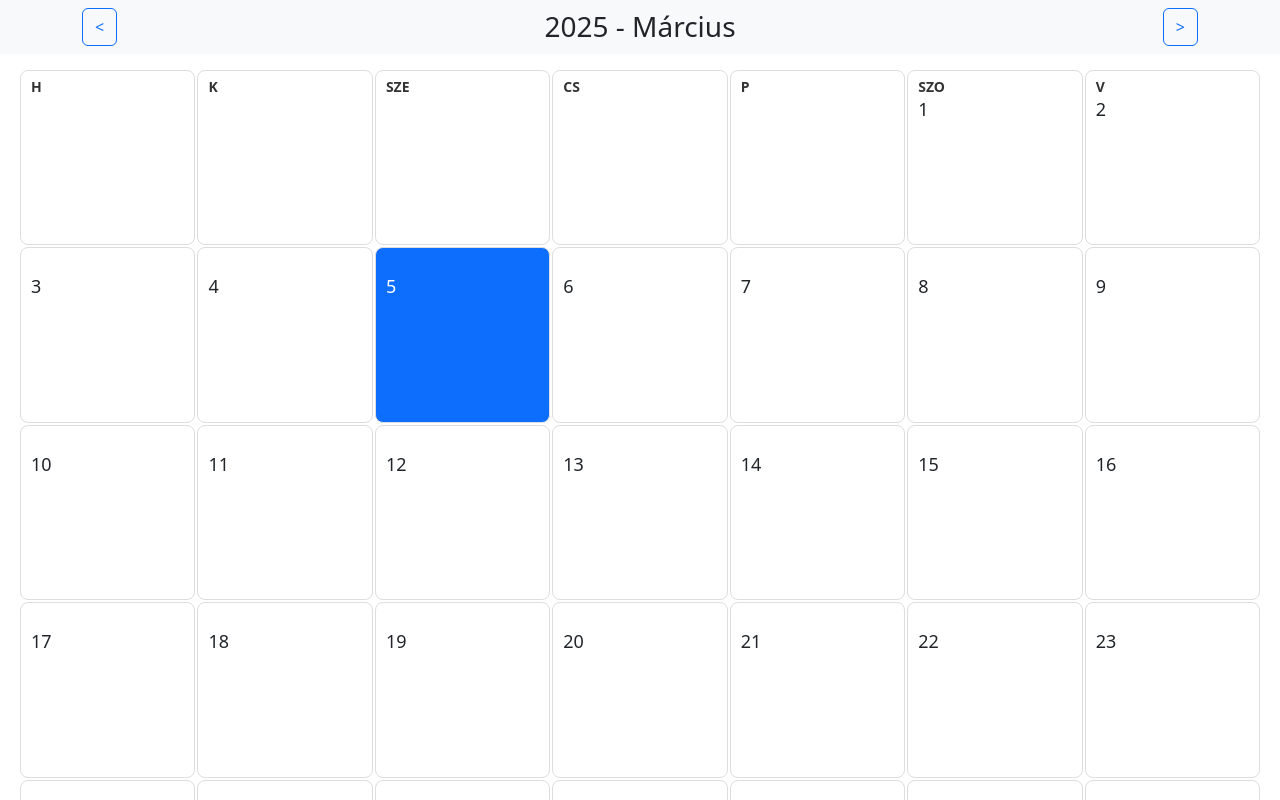
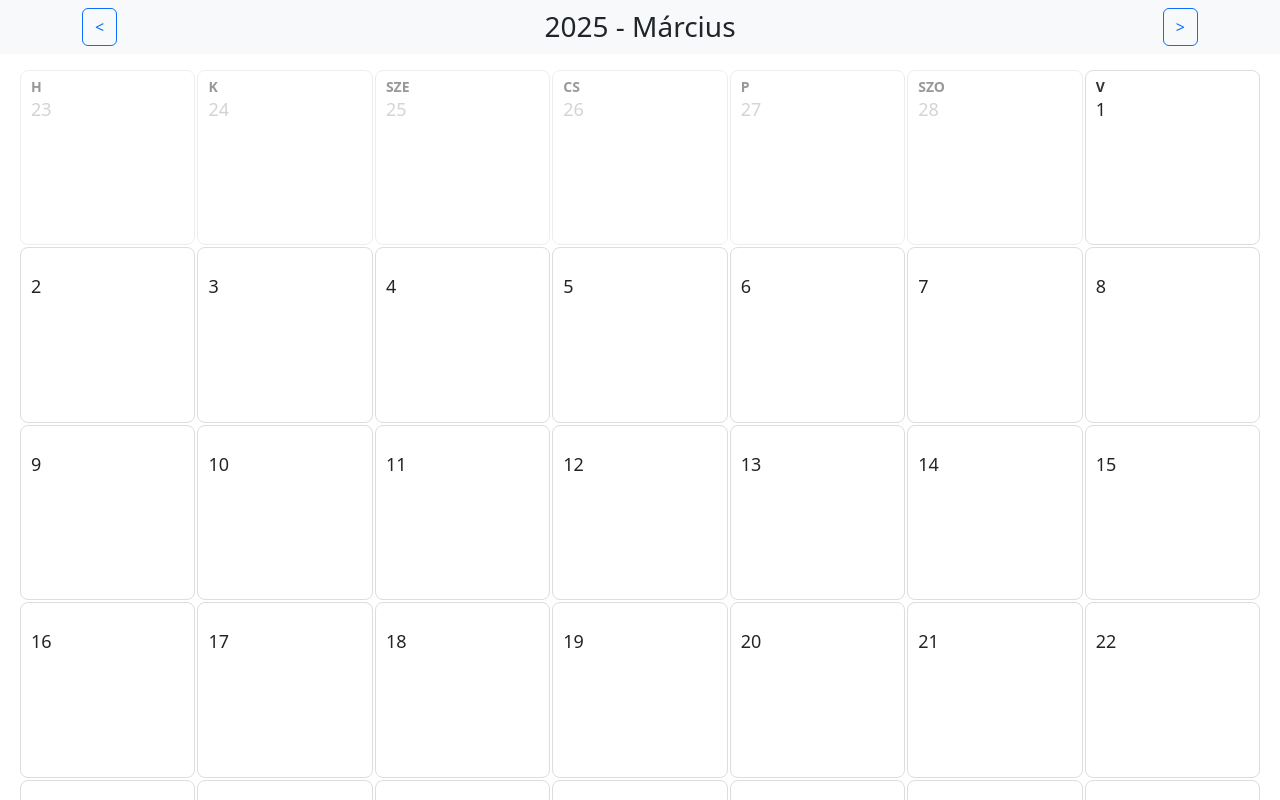
Before and after one commit to nellerk/SVCalendar, a SvelteKit app: page / in a window 1280 px wide. Shown: the top 800 px of the page. Built offline with nearby package versions, Linux system fonts and the light colour scheme.

Commit message:
PrevAndNextMonths

```diff
--- a/src/routes/+page.svelte
+++ b/src/routes/+page.svelte
@@ -20,21 +20,40 @@
 
     // A hónap napjainak generálása
     function generateCalendar(year, month) {
-      let firstDay = new Date(year, month, 1).getDay();
-      firstDay = firstDay === 0 ? 6 : firstDay - 1; // Hétfő legyen az első nap
+        let firstDay = new Date(year, month, 1).getDay(); // Az első nap hétindexe (0 = Vasárnap)
+        firstDay = firstDay === 0 ? 0 : firstDay; // Ha már vasárnappal kezdünk, akkor nincs eltolás
         let daysInMonth = new Date(year, month + 1, 0).getDate();
 
+        let prevMonthDays = new Date(year, month, 0).getDate(); // Az előző hónap napjainak száma
         let calendarDays = [];
-      for (let i = 0; i < firstDay; i++) {
-        calendarDays.push(null); // Üres napok az első hét elején
+
+        // **Előző hónap napjai** (Ha szükséges az első sor kitöltéséhez)
+        for (let i = firstDay - 1; i >= 0; i--) {
+            calendarDays.push({
+            day: prevMonthDays - i,
+            isCurrentMonth: false,
+            });
         }
 
+        // **Aktuális hónap napjai**
         for (let day = 1; day <= daysInMonth; day++) {
-        calendarDays.push(day);
+            calendarDays.push({
+            day: day,
+            isCurrentMonth: true,
+            });
+        }
+
+        // **Következő hónap napjai** (Kitöltjük a rácsot teljes 6 soros megjelenítésig)
+        while (calendarDays.length % 7 !== 0) {
+            calendarDays.push({
+            day: calendarDays.length % 7 + 1,
+            isCurrentMonth: false,
+            });
         }
 
         return calendarDays;
         }
+
 
     // Hónapváltás funkció
     function changeMonth(direction) {
@@ -63,19 +82,19 @@
     <!-- Naptár megjelenítés -->
 <div class="calendar-container">
     <div class="calendar-grid">
-        {#each generateCalendar($currentYear, $currentMonth) as day, index}
-            <div class="day-box {day && (index % 7 === 5 || index % 7 === 6)}
-                    {day && day === today.getDate() && $currentMonth === today.getMonth() && $currentYear === today.getFullYear() ? 'today' : ''}">
+        {#each generateCalendar($currentYear, $currentMonth) as dayObj, index}
+        <div class="day-box
+          {dayObj.isCurrentMonth ? '' : 'faded'}
+          {dayObj.isToday ? 'today' : ''}">
 
-                <!-- A hónap első hetében az első sorba írjuk a napok neveit -->
+          <!-- Ha az első héten vagyunk, kiírjuk a napok nevét -->
           {#if index < 7}
             <div class="day-name">{daysOfWeek[index]}</div>
           {/if}
 
-                <div class="day-number">{day ? day : ""}</div>
+          <div class="day-number">{dayObj.day}</div>
         </div>
       {/each}
-
     </div>
 </div>
 
@@ -129,4 +148,8 @@
         color: white;
         font-weight: bold;
     }
+    .faded {
+        opacity: 0.5;
+        color: #aaa;
+    }
   </style>
```
Lines whose indentation alone changed are shown as unchanged.
